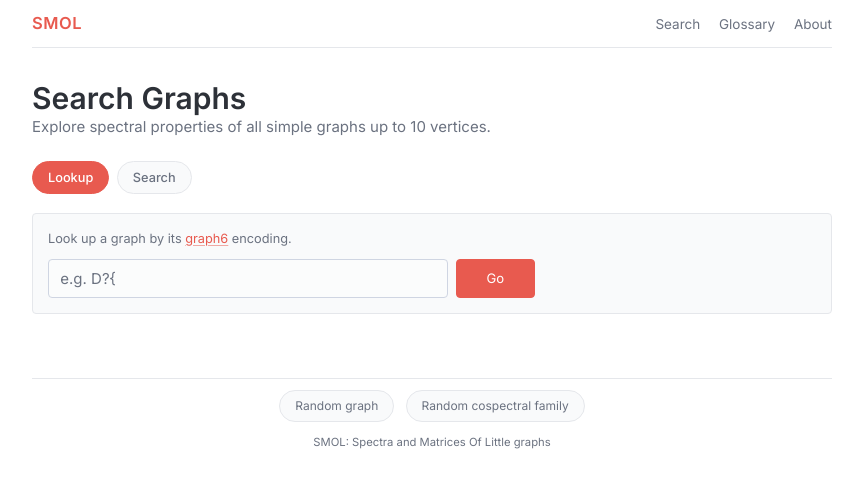
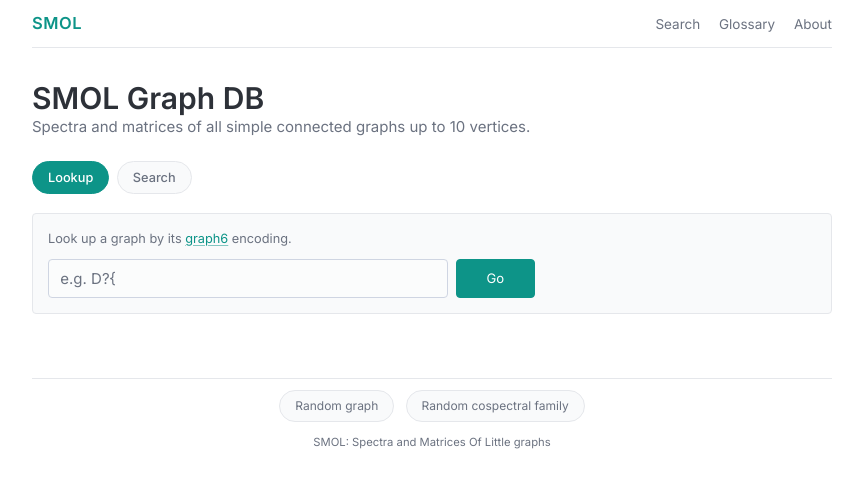
Before and after one commit to leotrs/smol, a FastAPI app: page / in a window 1280 px wide. Shown: the top 488 px of the page, without its empty margins (208-1071 px from the left). Run offline with FastAPI, Linux system fonts and the light colour scheme; some libraries are stand-ins or nearby versions.

Commit message:
Update branding, switch to teal, add interactive D3 pan/drag
- Change landing page header to "SMOL Graph DB" with tagline
- Switch accent color from coral to teal (#0D9488)
- Add viewport panning (drag empty space) and node dragging (drag nodes)
- Fix label pointer-events blocking node drag

🤖 Generated with [Claude Code](https://claude.com/claude-code)

Co-Authored-By: Claude Opus 4.5 <noreply@anthropic.com>

```diff
--- a/api/templates/base.html
+++ b/api/templates/base.html
@@ -33,13 +33,13 @@
 
         [data-theme="light"],
         :root:not([data-theme="dark"]) {
-            --pico-primary: #E85A4F;
-            --pico-primary-background: #E85A4F;
-            --pico-primary-border: #E85A4F;
-            --pico-primary-underline: rgba(232, 90, 79, 0.5);
-            --pico-primary-hover: #D64940;
-            --pico-primary-hover-background: #D64940;
-            --pico-primary-focus: rgba(232, 90, 79, 0.2);
+            --pico-primary: #0D9488;
+            --pico-primary-background: #0D9488;
+            --pico-primary-border: #0D9488;
+            --pico-primary-underline: rgba(13, 148, 136, 0.5);
+            --pico-primary-hover: #0F766E;
+            --pico-primary-hover-background: #0F766E;
+            --pico-primary-focus: rgba(13, 148, 136, 0.2);
             --pico-primary-inverse: #FFFFFF;
 
             --pico-background-color: #FFFFFF;
--- a/api/templates/home.html
+++ b/api/templates/home.html
@@ -4,8 +4,8 @@
 
 {% block content %}
 <hgroup>
-    <h1>Search Graphs</h1>
-    <p>Explore spectral properties of all simple graphs up to 10 vertices.</p>
+    <h1>SMOL Graph DB</h1>
+    <p>Spectra and matrices of all simple connected graphs up to 10 vertices.</p>
 </hgroup>
 
 <div class="search-box" x-data="{ tab: 'lookup' }">
```
Also changed, not shown: api/templates/compare.html (+21 -4 lines), api/templates/graph_detail.html (+22 -5 lines).
